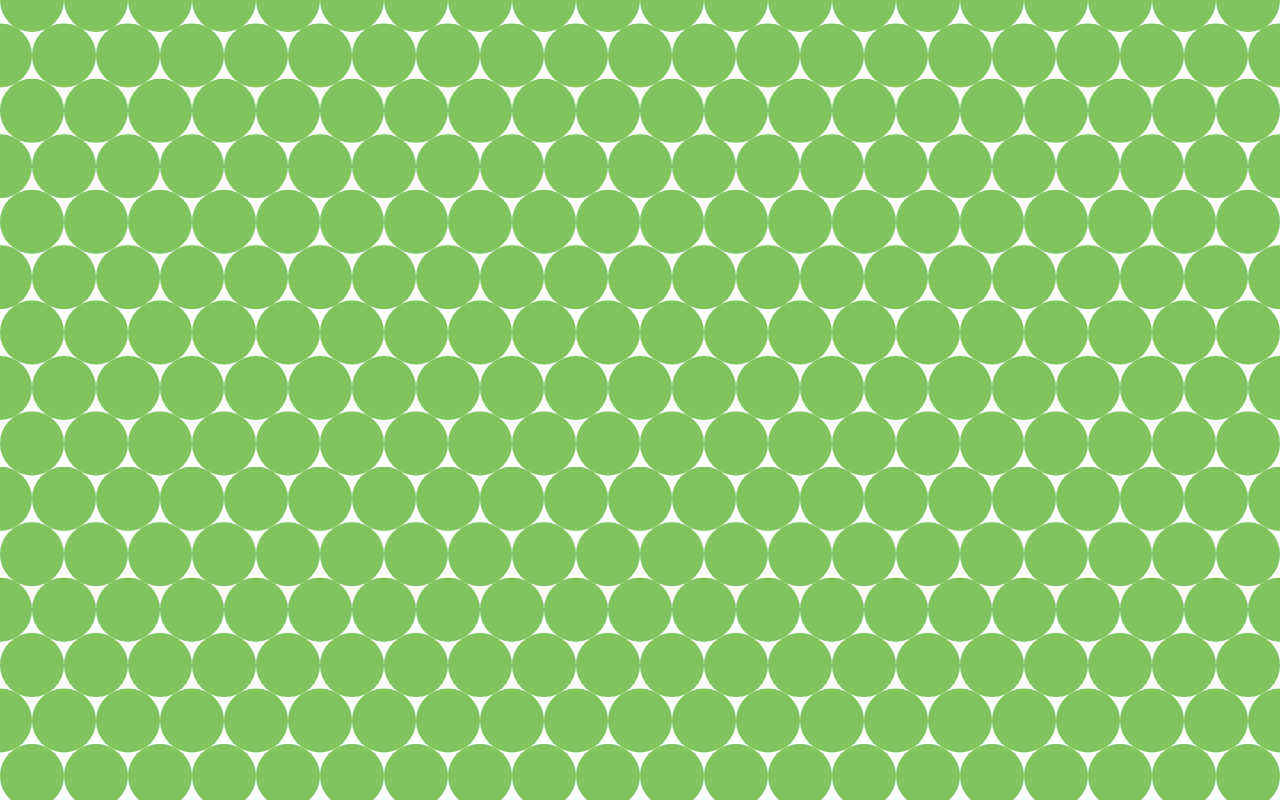
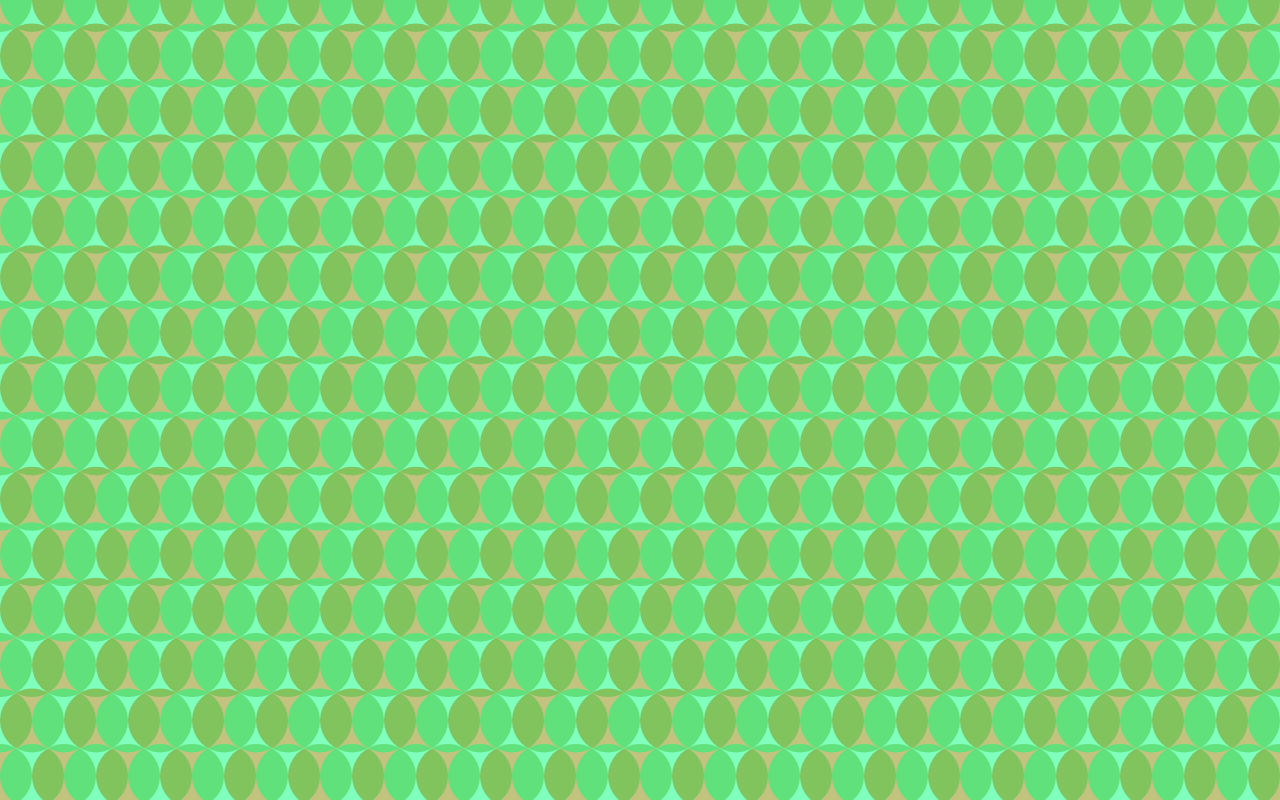
Before and after one commit to cstafie/dots-n-circles, a React (Vite) app: page / in a window 1280 px wide. Built offline with nearby package versions, Linux system fonts and the light colour scheme.

Commit message:
moved mouse to center

```diff
--- a/src/sketches/test.ts
+++ b/src/sketches/test.ts
@@ -38,7 +38,7 @@ export default function sketch(s: p5) {
 
         s.fill(c2);
         s.circle(
-          x * UNIT * 2 + (y % 2 ? 0 : UNIT) + mouseX,
+          x * UNIT * 2 + (y % 2 ? 0 : UNIT) + mouseX + UNIT,
           y * OFFSET + mouseY,
           UNIT * 2
         );
```
